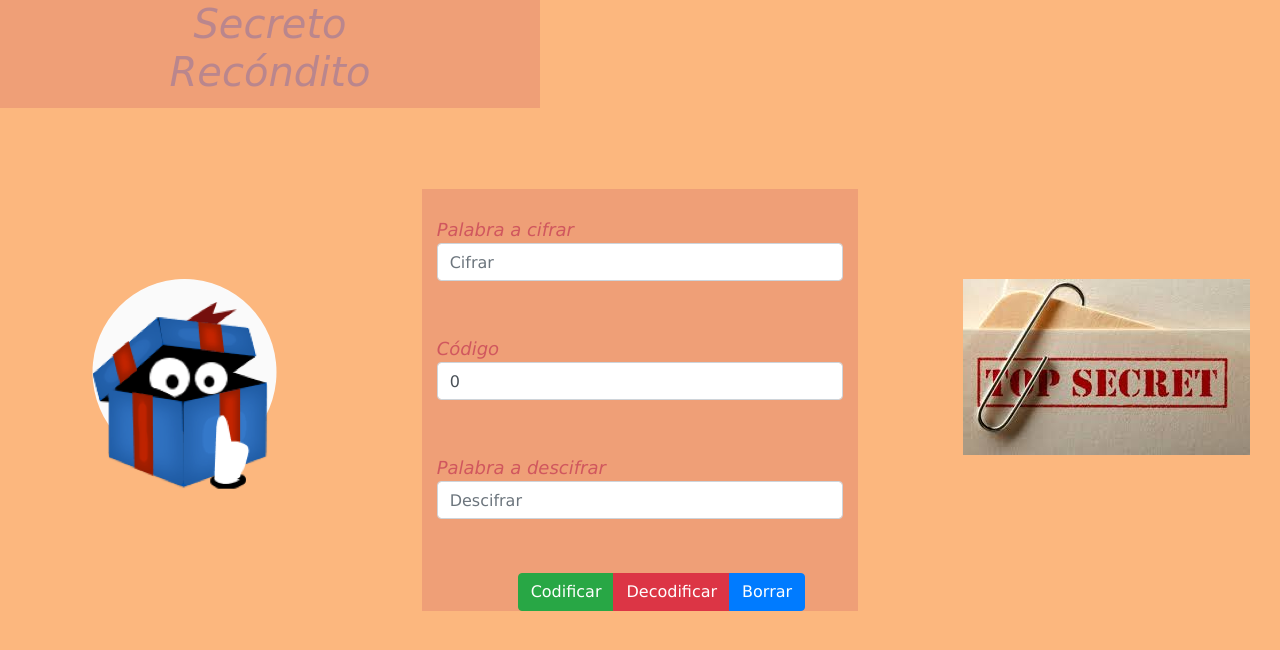
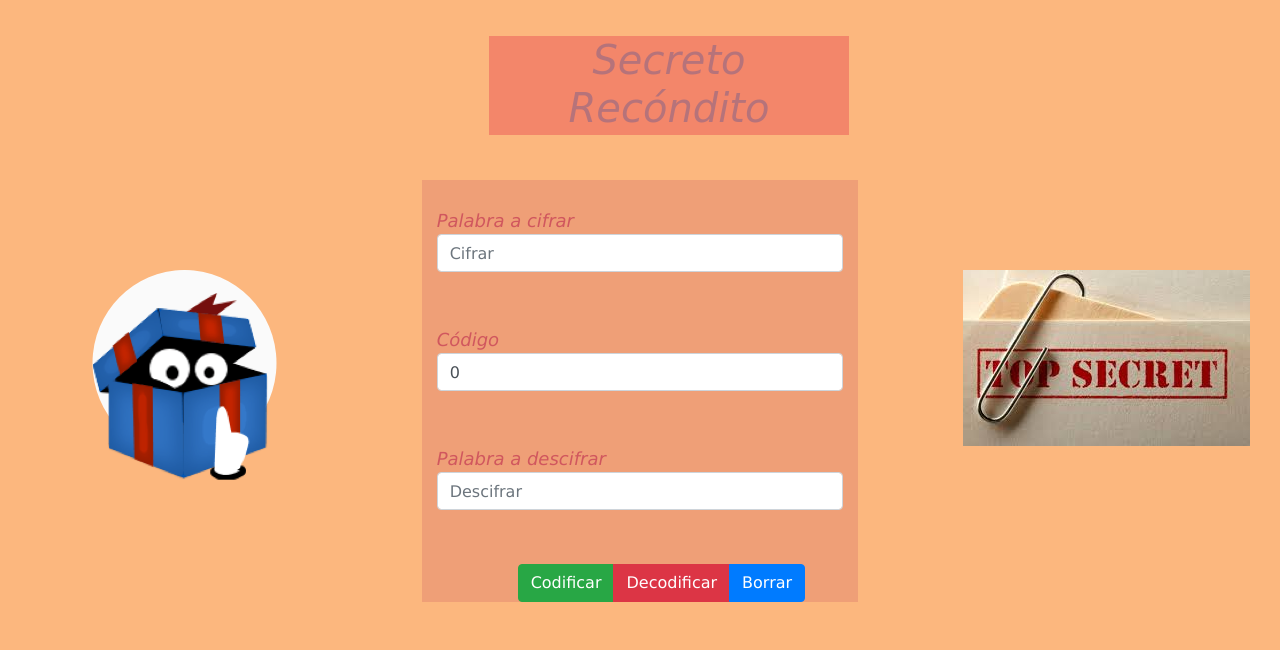
Before and after one commit to marelywoody/cesarCifrado, a website: page src/index.html in a window 1280 px wide. Shown: the top 650 px of the page. Drawn offline with nearby package versions, Linux system fonts and the light colour scheme.

Commit message:
css corregido

```diff
--- a/src/index.html
+++ b/src/index.html
@@ -7,8 +7,10 @@
     <link rel="stylesheet" href="style.css">
   </head>
   <body>
-    <div id="caja">
-        <h1>Secreto <br> Recóndito </h1>
+    <div class="row" id="row1">
+      <div id="caja" class="col-8">
+          <h1>Secreto <br> Recóndito </h1>
+      </div>
     </div>
     <br>
     <br>
--- a/src/style.css
+++ b/src/style.css
@@ -10,19 +10,22 @@ body {
     width: auto;
     margin: 5em 5em;
 }
-
-#caja, #caja2{
+#row1{
+    width: 30em;
+}
+#caja2{
     background-color: rgb(228,136,113,.5);
 }
 #caja{
+    background-color: rgb(220,20,60,.3);
     top: 2em;
-    left: 27em;
-    width: 30em;
-    height: 6em;
-    color: #b6848ff1;
+    left: 28em;
+    height: 5.5em;
+    color: #ad707de1;
     font-family: cursive;
     font-style: oblique;
     text-align: center;
+    font-size: large;
 }
 
 .btn-group{
```
